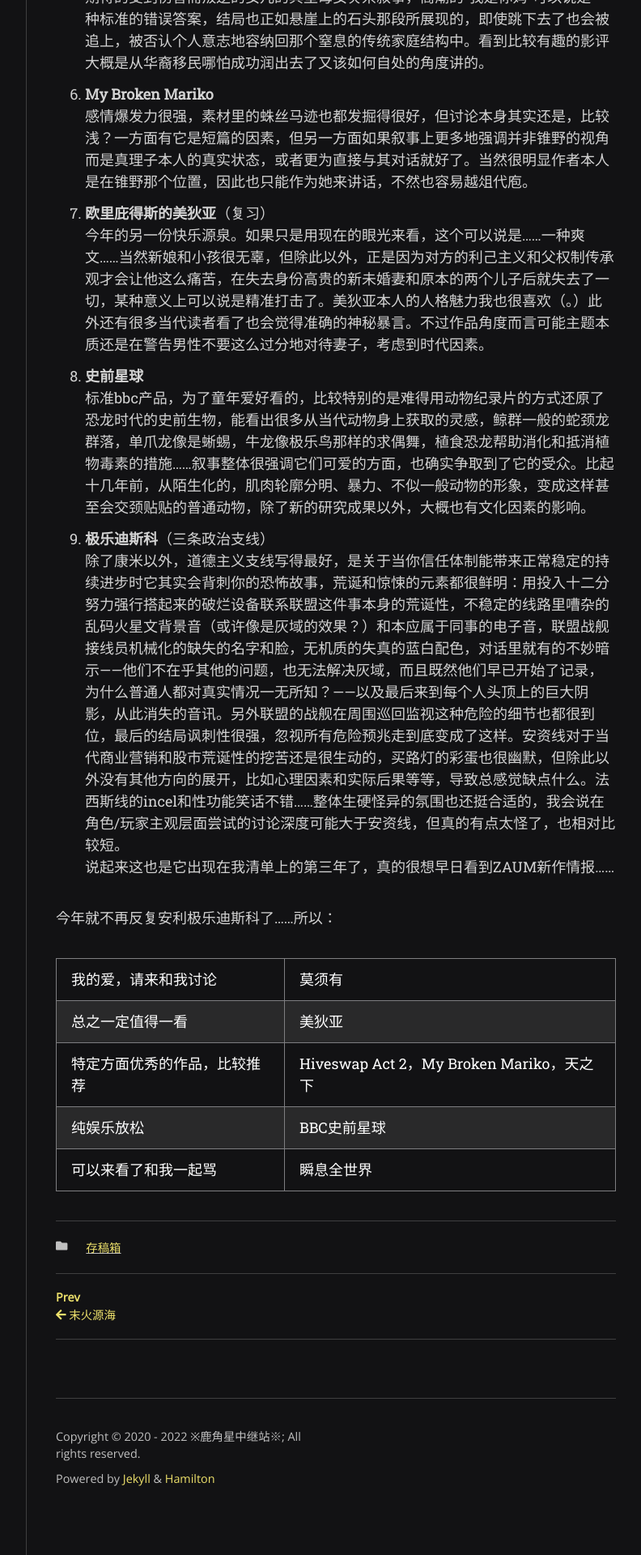
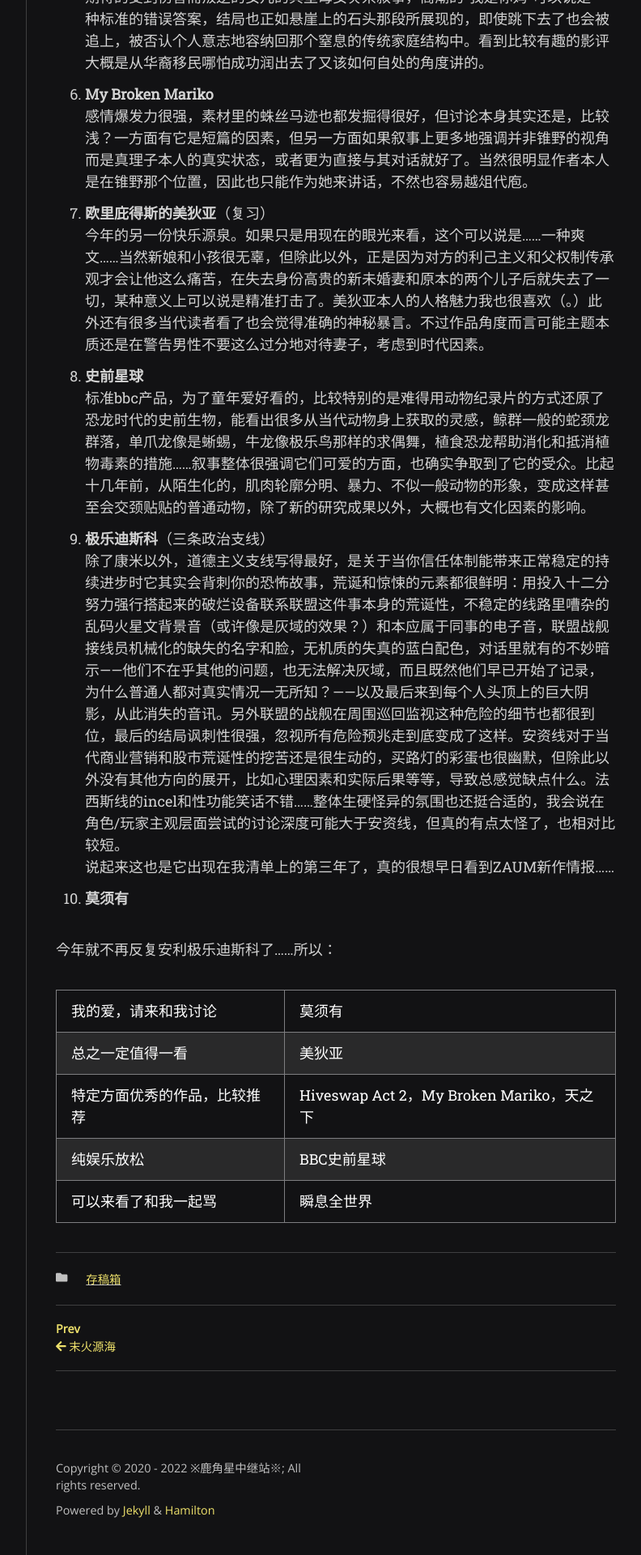
Before and after one commit to scatterdclouds/scatterdclouds.github.io, a Jekyll site: the page built from _posts/2022-06-23-testfile.md, in a window 1280 px wide. Shown: the part 1255-3175 px from the top of the page at 81% size, without its empty margins (357-1149 px from the left). Built offline with Jekyll 4.4.1, drawn with Linux system fonts in a browser that asks for light colours; nearby versions of some CDN libraries; some web fonts are replaced; comment, search, counter and statistics services are not loaded.

Commit message:
Update 2022-06-23-testfile.md

```diff
--- a/_posts/2022-06-23-testfile.md
+++ b/_posts/2022-06-23-testfile.md
@@ -28,6 +28,8 @@ comments: true
 
 9. **极乐迪斯科**（三条政治支线） <br/> 除了康米以外，道德主义支线写得最好，是关于当你信任体制能带来正常稳定的持续进步时它其实会背刺你的恐怖故事，荒诞和惊悚的元素都很鲜明：用投入十二分努力强行搭起来的破烂设备联系联盟这件事本身的荒诞性，不稳定的线路里嘈杂的乱码火星文背景音（或许像是灰域的效果？）和本应属于同事的电子音，联盟战舰接线员机械化的缺失的名字和脸，无机质的失真的蓝白配色，对话里就有的不妙暗示——他们不在乎其他的问题，也无法解决灰域，而且既然他们早已开始了记录，为什么普通人都对真实情况一无所知？——以及最后来到每个人头顶上的巨大阴影，从此消失的音讯。另外联盟的战舰在周围巡回监视这种危险的细节也都很到位，最后的结局讽刺性很强，忽视所有危险预兆走到底变成了这样。安资线对于当代商业营销和股市荒诞性的挖苦还是很生动的，买路灯的彩蛋也很幽默，但除此以外没有其他方向的展开，比如心理因素和实际后果等等，导致总感觉缺点什么。法西斯线的incel和性功能笑话不错……整体生硬怪异的氛围也还挺合适的，我会说在角色/玩家主观层面尝试的讨论深度可能大于安资线，但真的有点太怪了，也相对比较短。 <br/> 说起来这也是它出现在我清单上的第三年了，真的很想早日看到ZAUM新作情报……
 
+10. **莫须有**
+
 今年就不再反复安利极乐迪斯科了……所以：
 
 | 我的爱，请来和我讨论           | 莫须有                                   |
```
